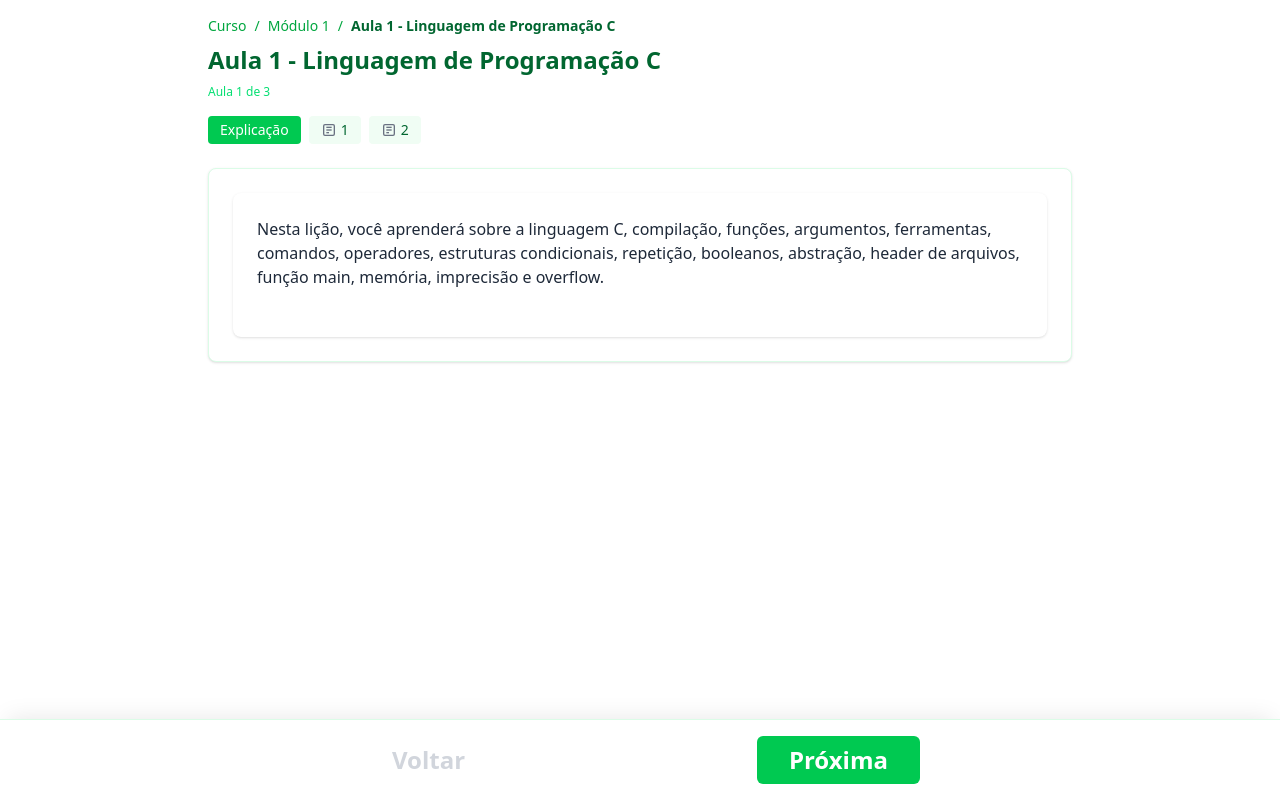
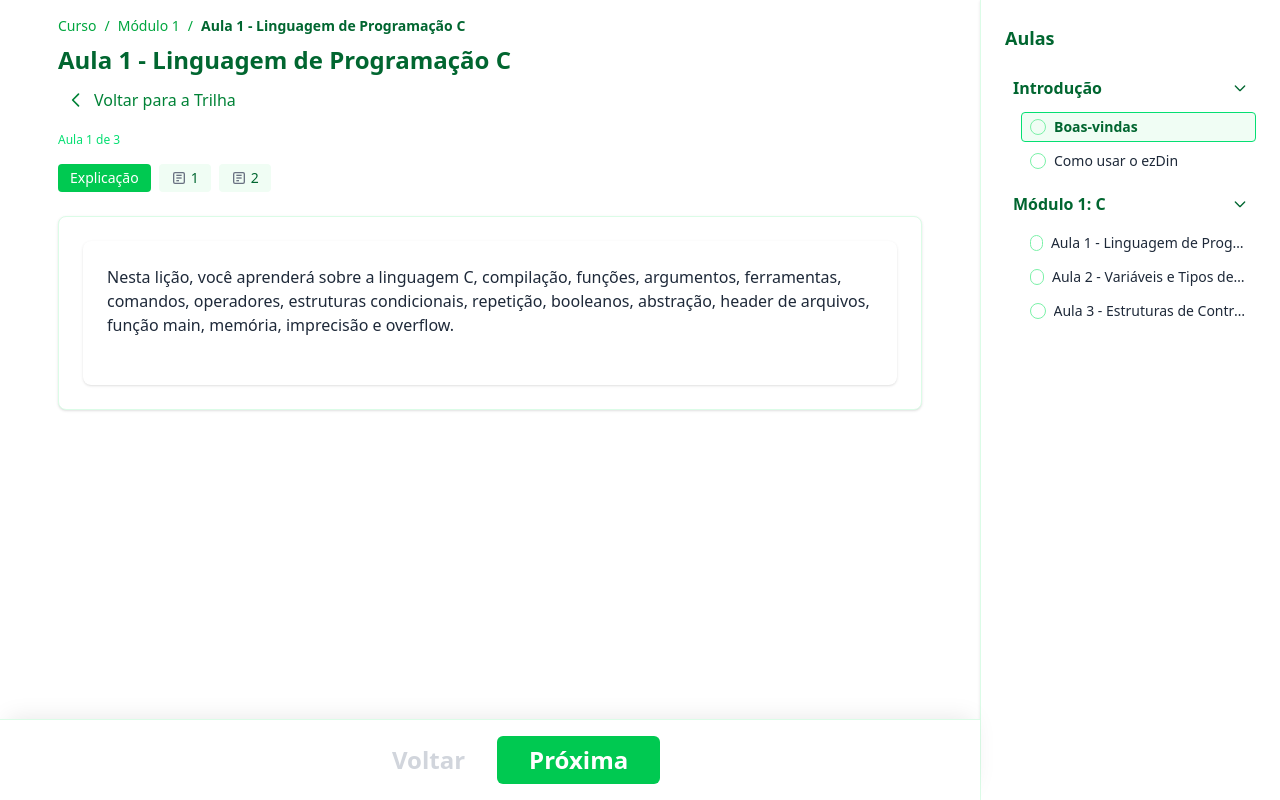
Before and after one commit to DoctorSolo/ezdin-frontend, a React (Vite) app: page /aula/1 in a window 1280 px wide. Built offline with nearby package versions, Linux system fonts and the light colour scheme.

Commit message:
sidebar and lessons working correctly

```diff
--- /dev/null
+++ b/src/components/SidebarTrilhaAulas.jsx
@@ -0,0 +1,59 @@
+import React from "react";
+import { useNavigate, useLocation } from "react-router-dom";
+import { allLessons } from "../data/allLessons";
+
+const isLessonComplete = (lessonId) => {
+  const key = `lesson-answers-${lessonId}`;
+  const saved = localStorage.getItem(key);
+  if (!saved) return false;
+  try {
+    const parsed = JSON.parse(saved);
+    return Array.isArray(parsed) && parsed.every((a) => a !== null);
+  } catch {
+    return false;
+  }
+};
+
+const SidebarTrilhaAulas = () => {
+  const navigate = useNavigate();
+  const location = useLocation();
+  // Extrai o id da aula atual da URL
+  const currentLessonId = Number(location.pathname.split("/").pop());
+
+  return (
+    <aside className="hidden md:block fixed left-0 top-0 h-full w-64 bg-white border-r border-green-100 shadow z-30 overflow-y-auto">
+      <div className="p-6">
+        <h2 className="text-lg font-bold text-green-800 mb-4">
+          Trilha de Aulas
+        </h2>
+        <ul className="space-y-1">
+          {allLessons.map((lesson) => (
+            <li key={lesson.id}>
+              <button
+                className={`flex items-center w-full px-3 py-2 rounded transition-colors text-left focus:outline-none focus:ring-2 focus:ring-green-500
+                  ${
+                    currentLessonId === lesson.id
+                      ? "bg-green-50 border border-green-400 text-green-800 font-semibold"
+                      : "bg-white hover:bg-green-50 border border-transparent text-gray-800"
+                  }
+                `}
+                tabIndex={0}
+                aria-label={`Acessar aula ${lesson.title}`}
+                onClick={() => navigate(`/aula/${lesson.id}`)}
+              >
+                {isLessonComplete(lesson.id) ? (
+                  <span className="inline-block w-4 h-4 rounded-full bg-green-500 mr-3"></span>
+                ) : (
+                  <span className="inline-block w-4 h-4 rounded-full border border-green-300 mr-3"></span>
+                )}
+                <span className="truncate">{lesson.title}</span>
+              </button>
+            </li>
+          ))}
+        </ul>
+      </div>
+    </aside>
+  );
+};
+
+export default SidebarTrilhaAulas;
--- /dev/null
+++ b/src/components/SidebarTrilhaDireita.jsx
@@ -0,0 +1,113 @@
+import React, { useState } from "react";
+import { useNavigate, useLocation } from "react-router-dom";
+
+// Exemplo de estrutura de módulos igual à página inicial
+const modules = [
+  {
+    id: 1,
+    title: "Introdução",
+    lessons: [
+      { id: 1, title: "Boas-vindas" },
+      { id: 2, title: "Como usar o ezDin" },
+    ],
+  },
+  {
+    id: 2,
+    title: "Módulo 1: C",
+    lessons: [
+      { id: 3, title: "Aula 1 - Linguagem de Programação C" },
+      { id: 4, title: "Aula 2 - Variáveis e Tipos de Dados" },
+      { id: 5, title: "Aula 3 - Estruturas de Controle" },
+    ],
+  },
+];
+
+const isLessonComplete = (lessonId) => {
+  const key = `lesson-answers-${lessonId}`;
+  const saved = localStorage.getItem(key);
+  if (!saved) return false;
+  try {
+    const parsed = JSON.parse(saved);
+    return Array.isArray(parsed) && parsed.every((a) => a !== null);
+  } catch {
+    return false;
+  }
+};
+
+const SidebarTrilhaDireita = () => {
+  const navigate = useNavigate();
+  const location = useLocation();
+  const currentLessonId = Number(location.pathname.split("/").pop());
+  const [openModules, setOpenModules] = useState(modules.map((m) => m.id));
+
+  const handleToggleModule = (id) => {
+    setOpenModules((prev) =>
+      prev.includes(id) ? prev.filter((mid) => mid !== id) : [...prev, id]
+    );
+  };
+
+  return (
+    <aside className="hidden md:block fixed right-0 top-0 h-full w-[300px] bg-white border-l border-green-100 shadow z-30 overflow-y-auto">
+      <div className="p-6">
+        <h2 className="text-lg font-bold text-green-800 mb-4">Aulas</h2>
+        <ul className="space-y-2">
+          {modules.map((mod) => (
+            <li key={mod.id}>
+              <button
+                className="flex items-center w-full justify-between px-2 py-2 text-green-800 font-semibold text-base focus:outline-none"
+                onClick={() => handleToggleModule(mod.id)}
+                aria-expanded={openModules.includes(mod.id)}
+              >
+                <span>{mod.title}</span>
+                <svg
+                  className={`w-4 h-4 ml-2 transition-transform ${
+                    openModules.includes(mod.id) ? "rotate-90" : "rotate-0"
+                  }`}
+                  fill="none"
+                  stroke="currentColor"
+                  strokeWidth="2"
+                  viewBox="0 0 24 24"
+                >
+                  <path
+                    strokeLinecap="round"
+                    strokeLinejoin="round"
+                    d="M9 5l7 7-7 7"
+                  />
+                </svg>
+              </button>
+              {openModules.includes(mod.id) && (
+                <ul className="pl-4 mt-1 space-y-1">
+                  {mod.lessons.map((lesson) => (
+                    <li key={lesson.id}>
+                      <button
+                        className={`flex items-center w-full px-2 py-1 rounded transition-colors text-left focus:outline-none focus:ring-2 focus:ring-green-500 text-sm
+                          ${
+                            currentLessonId === lesson.id
+                              ? "bg-green-50 border border-green-400 text-green-800 font-semibold"
+                              : "bg-white hover:bg-green-50 border border-transparent text-gray-800"
+                          }
+                        `}
+                        tabIndex={0}
+                        aria-label={`Acessar aula ${lesson.title}`}
+                        onClick={() => navigate(`/aula/${lesson.id}`)}
+                      >
+                        {isLessonComplete(lesson.id) ? (
+                          <span className="inline-block w-4 h-4 rounded-full bg-green-500 mr-2"></span>
+                        ) : (
+                          <span className="inline-block w-4 h-4 rounded-full border border-green-300 mr-2"></span>
+                        )}
+                        <span className="truncate">{lesson.title}</span>
+                      </button>
+                    </li>
+                  ))}
+                </ul>
+              )}
+            </li>
+          ))}
+        </ul>
+      </div>
+    </aside>
+  );
+};
+
+export default SidebarTrilhaDireita;
--- a/src/pages/LessonPage.jsx
+++ b/src/pages/LessonPage.jsx
@@ -4,6 +4,7 @@ import LessonQuestionsNav from "../components/LessonQuestionsNav";
 import LessonQuestion from "../components/LessonQuestion";
 import { useNavigate } from "react-router-dom";
 import { allLessons } from "../data/allLessons";
+import SidebarTrilhaDireita from "../components/SidebarTrilhaDireita";
 
 const LessonPage = ({ lessonData }) => {
   const LESSON_STORAGE_KEY = `lesson-answers-${lessonData?.id || "default"}`;
@@ -133,11 +134,13 @@ const LessonPage = ({ lessonData }) => {
 
   if (showResults) {
     return (
+      <div className="flex">
+        <div className="flex-1 mr-0 md:mr-[300px]">
           <div className="max-w-4xl mx-auto p-4 pb-24">
             <div className="flex flex-col items-center">
               <div className="text-xl font-bold mb-2">
-            Você acertou {correctCount}/{lessonData.questions.length} questões
-            em "{lessonData.title}"
+                Você acertou {correctCount}/{lessonData.questions.length}{" "}
+                questões em "{lessonData.title}"
               </div>
               <div className="w-full max-w-lg mb-4">
                 <div className="flex items-center gap-4 text-sm mb-2">
@@ -196,11 +199,14 @@ const LessonPage = ({ lessonData }) => {
               </div>
               {/* Remover a seção 'Continue estudando' */}
             </div>
+          </div>
           {/* Barra inferior para navegação */}
           <div
             className="fixed bottom-0 left-0 w-full bg-white border-t border-gray-200 flex justify-between items-center px-90 py-4 z-40"
             style={{
               boxShadow: "0 -8px 24px -8px rgba(0,0,0,0.10)",
+              marginRight: "300px",
+              width: "calc(100% - 300px)",
             }}
           >
             <button
@@ -227,10 +233,14 @@ const LessonPage = ({ lessonData }) => {
             </button>
           </div>
         </div>
+        <SidebarTrilhaDireita />
+      </div>
     );
   }
 
   return (
+    <div className="flex">
+      <div className="flex-1 mr-0 md:mr-[300px]">
         <div className="max-w-4xl mx-auto p-4 pb-24 min-h-screen">
           {/* Breadcrumb e título */}
           <nav className="text-sm mb-2" aria-label="Breadcrumb">
@@ -239,12 +249,36 @@ const LessonPage = ({ lessonData }) => {
               <li className="mx-2">/</li>
               <li>Módulo 1</li>
               <li className="mx-2">/</li>
-          <li className="font-semibold text-green-800">{lessonData.title}</li>
+              <li className="font-semibold text-green-800">
+                {lessonData.title}
+              </li>
             </ol>
           </nav>
           <h1 className="text-2xl font-bold mb-2 text-green-800">
             {lessonData.title}
           </h1>
+          <div className="flex items-center mb-4">
+            <button
+              className="flex items-center gap-2 text-green-700 hover:text-green-900 font-medium text-base focus:outline-none focus:ring-2 focus:ring-green-400 rounded px-2 py-1"
+              onClick={() => (window.location.href = "/plataforma")}
+              aria-label="Voltar para a Trilha"
+            >
+              <svg
+                className="w-5 h-5"
+                fill="none"
+                stroke="currentColor"
+                strokeWidth="2"
+                viewBox="0 0 24 24"
+              >
+                <path
+                  strokeLinecap="round"
+                  strokeLinejoin="round"
+                  d="M15 19l-7-7 7-7"
+                />
+              </svg>
+              Voltar para a Trilha
+            </button>
+          </div>
           <div className="flex items-center justify-between mb-4">
             <span className="text-xs text-green-400">
               Aula {lessonData.id} de {allLessons.length}
@@ -281,11 +315,14 @@ const LessonPage = ({ lessonData }) => {
               </div>
             )}
           </div>
-      {/* Navegação fixa no rodapé */}
+        </div>
+        {/* Barra inferior ajustada */}
         <div
           className="fixed bottom-0 left-0 w-full bg-white border-t border-green-100 flex justify-between items-center px-90 py-4 z-40"
           style={{
             boxShadow: "0 -8px 24px -8px rgba(0,0,0,0.10)",
+            marginRight: "300px",
+            width: "calc(100% - 300px)",
           }}
         >
           <button
@@ -321,6 +358,8 @@ const LessonPage = ({ lessonData }) => {
           )}
         </div>
       </div>
+      <SidebarTrilhaDireita />
+    </div>
   );
 };
 
```
Lines whose indentation alone changed are shown as unchanged.
